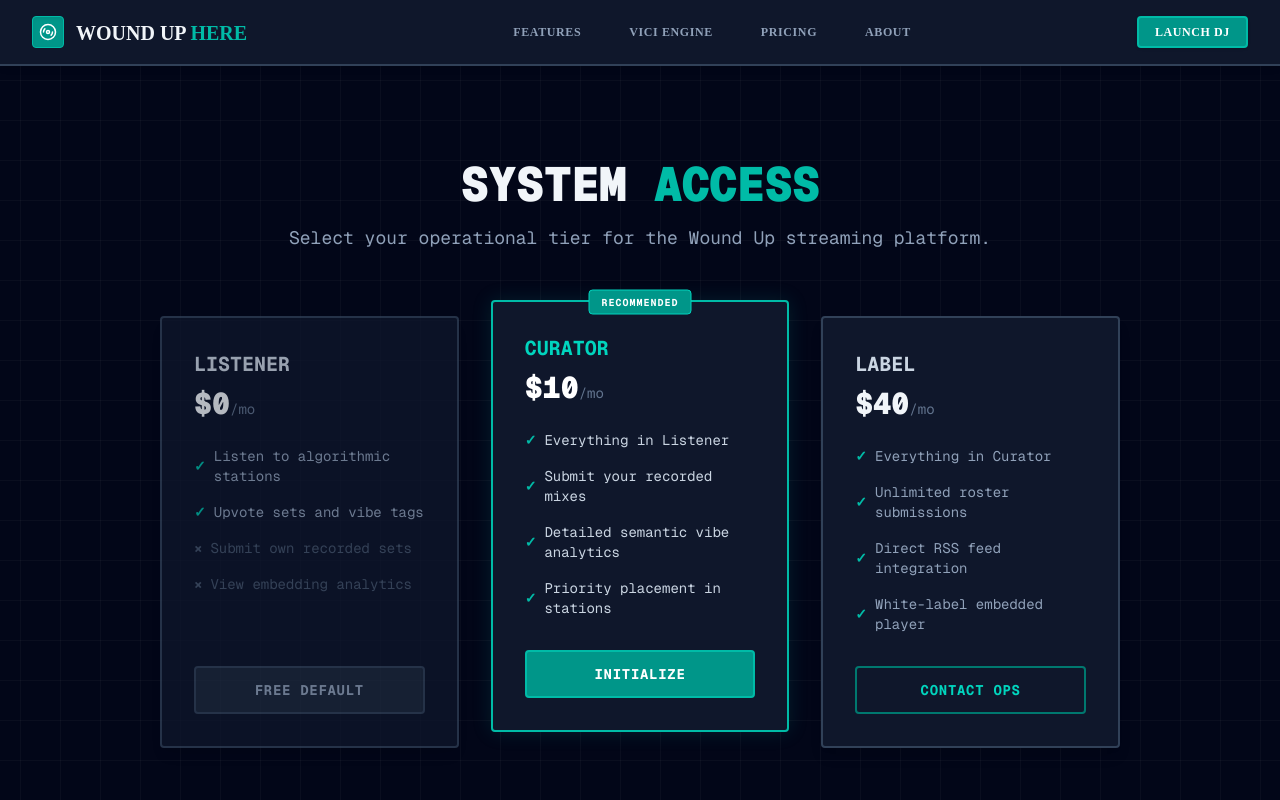
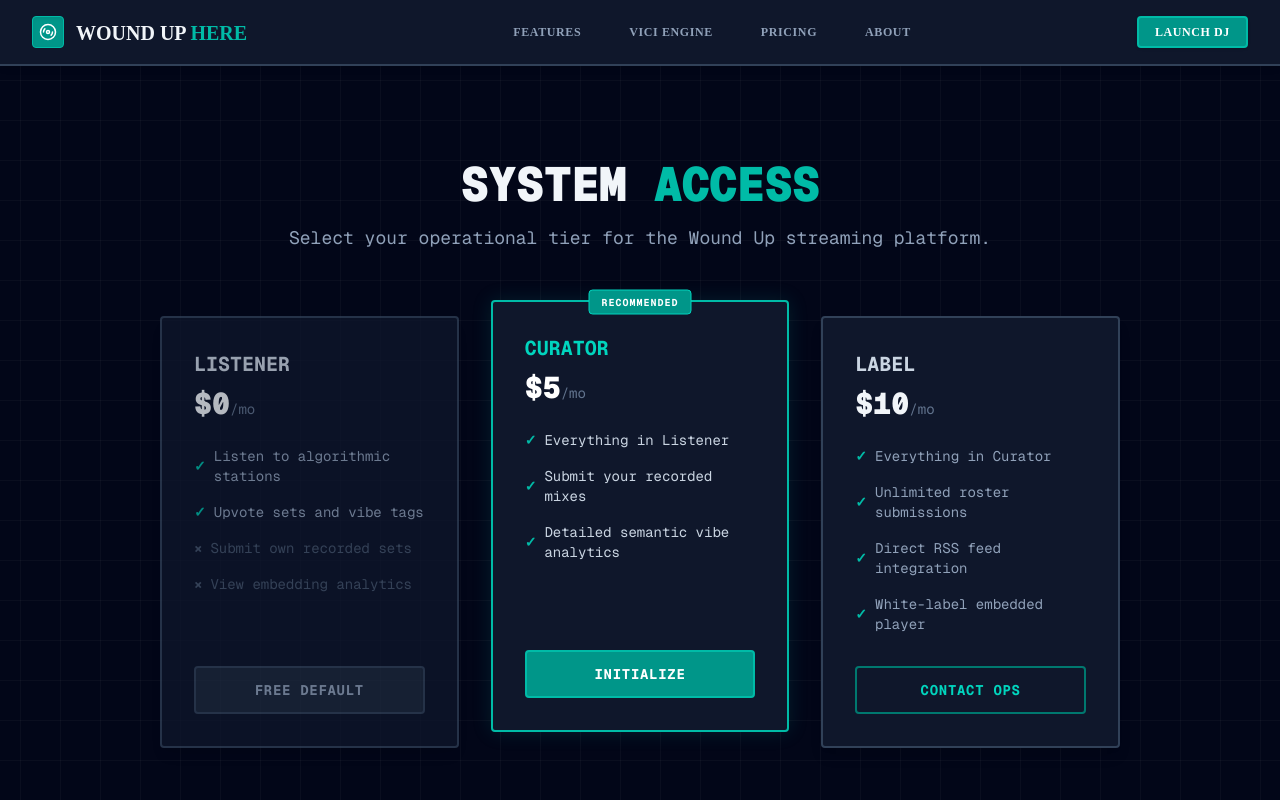
Before and after one commit to ryanncode/woundup, a Next.js app in the folder web/: page /pricing in a window 1280 px wide. Shown: the top 800 px of the page. Built offline with nearby package versions, Linux system fonts and the light colour scheme.

Commit message:
fix: update pricing tiers to 5 and 10, remove priority placement

```diff
--- a/web/src/app/pricing/page.tsx
+++ b/web/src/app/pricing/page.tsx
@@ -32,12 +32,11 @@ export default function Pricing() {
             Recommended
           </div>
           <h3 className="text-xl font-bold text-teal-400 mb-2 uppercase">Curator</h3>
-          <div className="text-3xl font-black text-white mb-6">$10<span className="text-sm font-normal text-slate-500">/mo</span></div>
+          <div className="text-3xl font-black text-white mb-6">$5<span className="text-sm font-normal text-slate-500">/mo</span></div>
           <ul className="space-y-4 mb-8 text-sm text-slate-300 flex-1">
             <li className="flex items-center gap-2"><span className="text-teal-500 font-bold">✓</span> Everything in Listener</li>
             <li className="flex items-center gap-2"><span className="text-teal-500 font-bold">✓</span> Submit your recorded mixes</li>
             <li className="flex items-center gap-2"><span className="text-teal-500 font-bold">✓</span> Detailed semantic vibe analytics</li>
-            <li className="flex items-center gap-2"><span className="text-teal-500 font-bold">✓</span> Priority placement in stations</li>
           </ul>
           <button className="w-full py-3 text-sm font-bold uppercase tracking-wider text-white bg-teal-600 border-2 border-teal-500 rounded hover:bg-teal-500 transition-colors">
             Initialize
@@ -47,7 +46,7 @@ export default function Pricing() {
         {/* Tier 3 */}
         <div className="bg-slate-900 border-2 border-slate-700 p-8 rounded shadow-lg flex flex-col">
           <h3 className="text-xl font-bold text-slate-300 mb-2 uppercase">Label</h3>
-          <div className="text-3xl font-black text-slate-100 mb-6">$40<span className="text-sm font-normal text-slate-500">/mo</span></div>
+          <div className="text-3xl font-black text-slate-100 mb-6">$10<span className="text-sm font-normal text-slate-500">/mo</span></div>
           <ul className="space-y-4 mb-8 text-sm text-slate-400 flex-1">
             <li className="flex items-center gap-2"><span className="text-teal-500 font-bold">✓</span> Everything in Curator</li>
             <li className="flex items-center gap-2"><span className="text-teal-500 font-bold">✓</span> Unlimited roster submissions</li>
```
